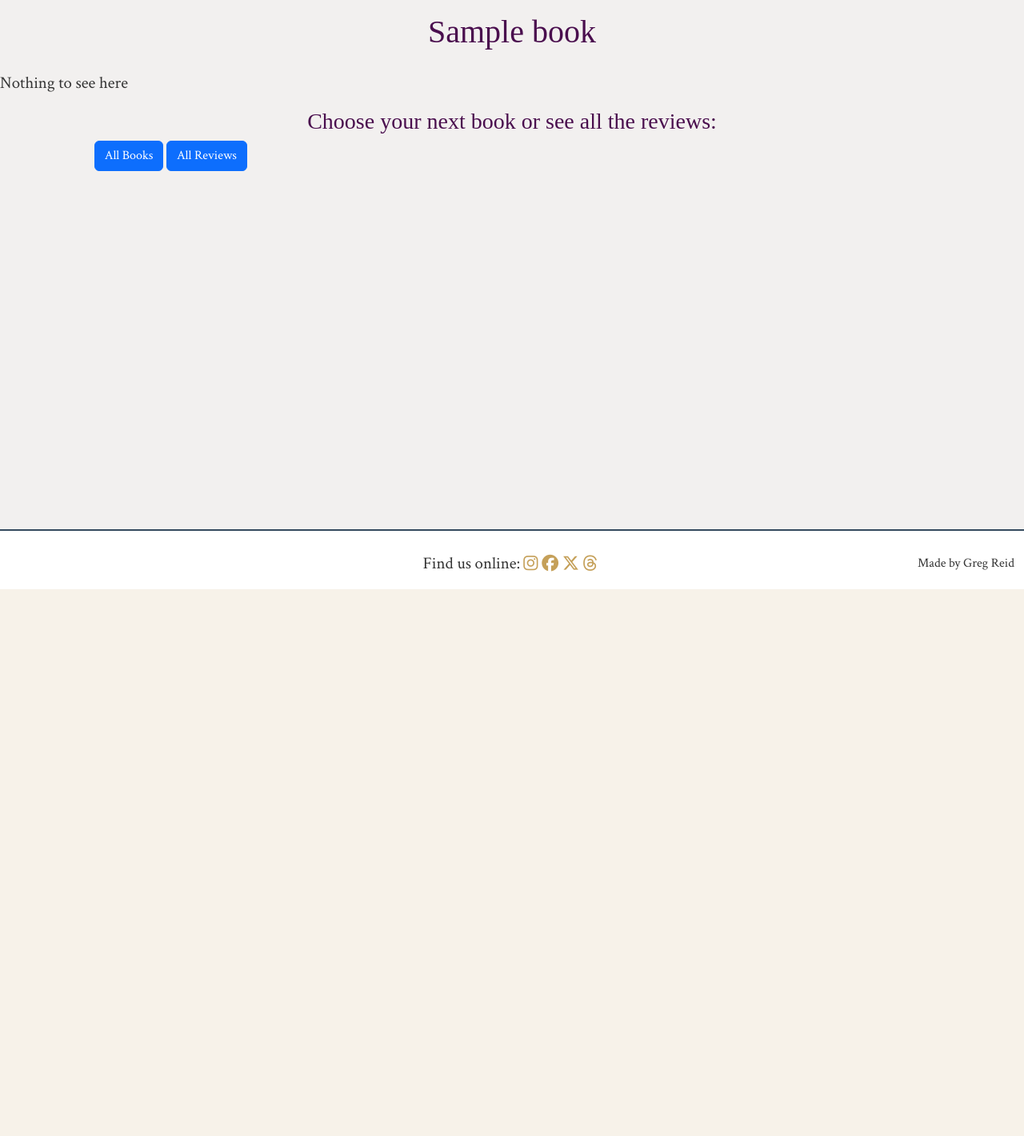
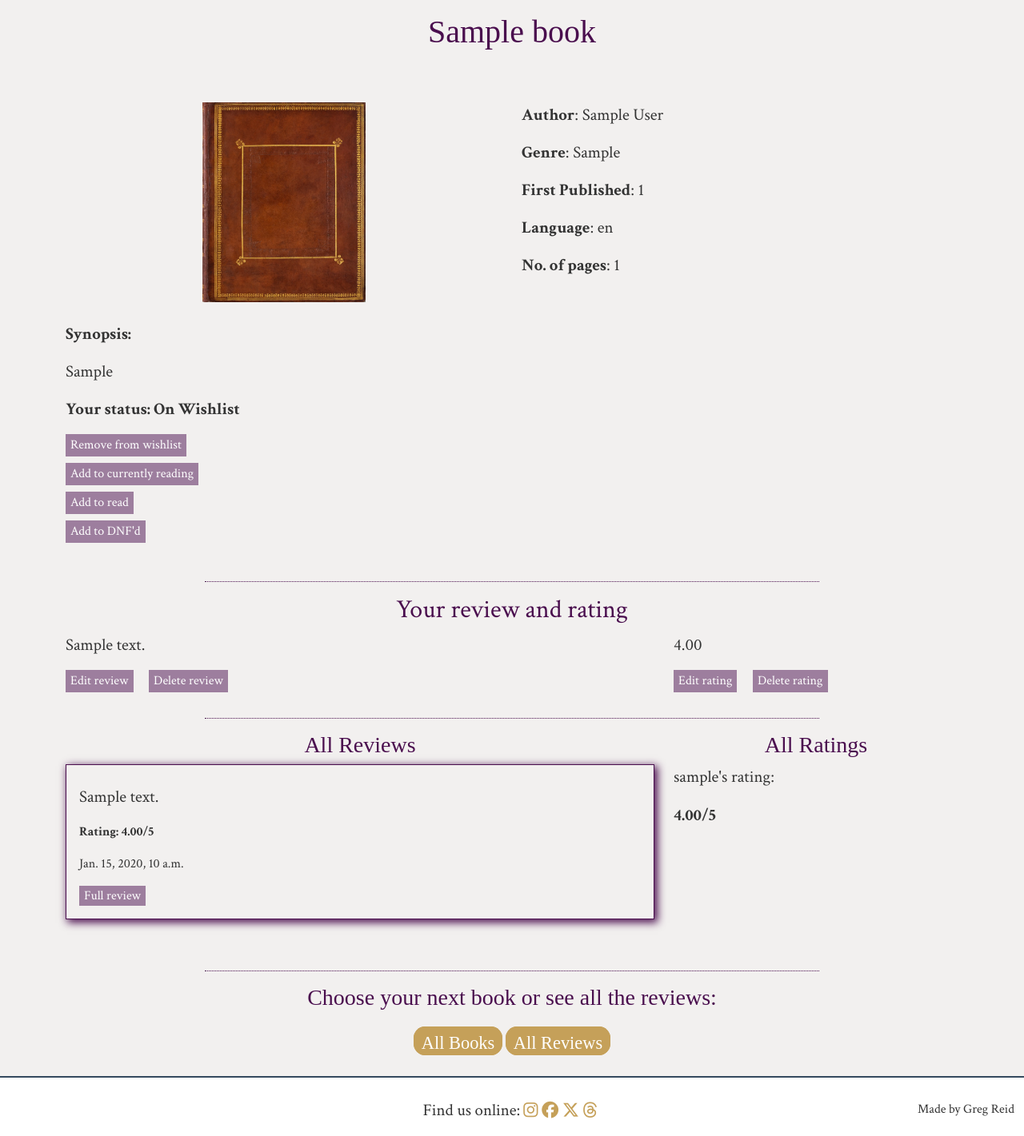
Before and after one commit to Greggy1234/The-Book-Collective, a Django app: a page that uses book/templates/book/book-detail.html in a window 1280 px wide. Shown: the part 63-1484 px from the top of the page at 80% size. Before the commit the page ends 800 px from the top, so only its background shows below. Run offline with Django 5.2, Linux system fonts and the light colour scheme; a user stored in the database is signed in; tables that the repository leaves empty hold one stand-in row (values such as "Sample post"); some libraries are stand-ins or nearby versions; some web fonts are replaced.

Commit message:
Style book detail page and create add review and add rating functionality to that page

```diff
--- a/book/templates/book/book-detail.html
+++ b/book/templates/book/book-detail.html
@@ -1,5 +1,6 @@
 {% extends "base.html" %}
 {% load static %}
+{% load crispy_forms_tags %}
 
 {% block content %}
 <!-- book-detail.hmtl code starts here -->
@@ -7,20 +8,151 @@
     <h1>{{ book.title }}</h1>
 </div>
 <!-- Book detail -->
-<P>Nothing to see here</P>
-
-<div class="text-center">
-    <h3>Choose your next book or see all the reviews:</h3>
-    <div class="container-fluid">
+<div class="py-3">
+    <div class="container">
         <div class="row">
-            <div class="col-4 justify-content-center">
-                <a class="btn btn-primary" aria-label="Link to go to the all reviews page"
-                    href="{% url 'book_overview' %}">All Books</a>
-                <a class="btn btn-primary" aria-label="Link to go to the all reviews page"
-                    href="{% url 'all_reviews' %}">All Reviews</a>
+            <div class="col-12 col-sm-6 py-4">
+                <div class="book-info-image-container text-center">
+                    {% if 'placeholder' not in book.front_cover.url %}
+                    <img class="card-img-top" src=" {{ book.front_cover.url }}" alt="{{ book.title }}">
+                    {% else %}
+                    <img class="card-img-top" src="{% static 'images/placeholder.webp' %}" alt="placeholder image">
+                    {% endif %}
+                </div>
+            </div>
+            <div class="col-12 col-sm-6 text-center text-sm-start pt-4 text-center">
+                <p><span class="bold">Author{% if book.author.all.count > 1 %}s{% endif %}</span>:
+                    {{ book.author.all|join:", " }}</p>
+                <p><span class="bold">Genre{% if book.genres.all.count > 1 %}s{% endif %}</span>:
+                    {{ book.genres.all|join:", " }}</p>
+                <p><span class="bold">First Published</span>: {{ book.published }}</p>
+                <p><span class="bold">Language</span>: {{ book.language }}</p>
+                <p><span class="bold">No. of pages</span>: {{ book.pages}}</p>
+            </div>
+            <div class="col-12 text-start">
+                <p class="bold">Synopsis:</p>
+                <p>{{ book.synopsis }}</p>
+                <p class="bold">Your status: {{ user_status.get_status_display }}</p>
+            </div>
+        </div>
+        <div class="row mb-2">
+            <div class="col-12 mb-2">
+                {% if user_status.status == 1 %}
+                <button class="button-2 me-3 border-0">Remove from wishlist</button>
+                {% else %}
+                <button class="button-2 me-3 border-0">Add to wishlist</button>
+                {% endif %}
+            </div>
+            <div class="col-12 mb-2">
+                {% if user_status.status == 2 %}
+                <button class="button-2 me-3 border-0">Remove from currently reading</button>
+                {% else %}
+                <button class="button-2 me-3 border-0">Add to currently reading</button>
+                {% endif %}
+            </div>
+            <div class="col-12 mb-2">
+                {% if user_status.status == 3 %}
+                <button class="button-2 me-3 border-0">Remove from read</button>
+                {% else %}
+                <button class="button-2 me-3 border-0">Add to read</button>
+                {% endif %}
+            </div>
+            <div class="col-12 mb-2">
+                {% if user_status.status == 4 %}
+                <button class="button-2 me-3 border-0">Remove from DNF'd</button>
+                {% else %}
+                <button class="button-2 me-3 border-0">Add to DNF'd</button>
+                {% endif %}
             </div>
         </div>
     </div>
 </div>
-<!-- boook-details.hmtl code ends here -->
+<div class="d-flex justify-content-center">
+    <hr>
+</div>
+<!-- User's rating and review. Options to add if they don't have one-->
+<h2 class="text-center">Your review and rating</h2>
+<div class="container">
+    <div class="row">
+        <div class="col-12 col-md-8 mb-3">
+            {% if user_review %}
+            <p>{{ user_review.review|truncatechars:100 }}</p>
+            <button class="button-2 me-3 border-0">Edit review</button>
+            <button class="button-2 me-3 border-0">Delete review</button>
+            {% else %}
+            <form id="add_review_form" method="POST" action="{% url 'add_review' slug=book.slug %}">
+                {{ add_review_form | crispy }}
+                {% csrf_token %}
+                <button type="submit" class="button">Add Review</button>
+            </form>
+            {% endif %}
+        </div>
+        <div class="col-12 col-md-4 mb-3">
+            {% if user_rating %}
+            <p>{{ user_rating.rating }}</p>
+            <button class="button-2 me-3 border-0">Edit rating</button>
+            <button class="button-2 me-3 border-0">Delete rating</button>
+            {% else %}
+            <form id="add_review_form" method="POST" action="{% url 'add_rating' slug=book.slug %}">
+                {{ add_rating_form | crispy }}
+                {% csrf_token %}
+                <button type="submit" class="button">Add Rating</button>
+            </form>
+            {% endif %}
+        </div>
+    </div>
+</div>
+<div class="d-flex justify-content-center">
+    <hr>
+</div>
+<!-- All reviews and ratings -->
+<div class="container">
+    <div class="row">
+        <div class="col-12 col-md-8">
+            <h3 class="text-center">All Reviews</h3>
+            {% for review in review %}
+            <div class="review-box mb-5 pt-4 px-3 text-start">
+                <p>{{ review.review|truncatechars:100 }}</p>
+                {% if review.rating_with_review %}
+                <p class="p-small bold">Rating: {{ review.rating_with_review.rating }}/5</p>
+                {% else %}
+                <p class="p-small bold">No rating given</p>
+                {% endif %}
+                <p class="p-small">{{ review.created_on }}</p>
+                <div class="mb-3">
+                    <a href="{% url 'review_detail' slug=review.slug %}" class="button-2">Full review</a>
+                </div>
+            </div>
+            {% empty %}
+            <p>No reviews yet</p>
+            {% endfor %}
+        </div>
+        <div class="col-12 col-md-4">
+            <h3 class="text-center">All Ratings</h3>
+            {% for rating in rating %}
+            <p>{{ rating.author.username}}'s rating:</p>
+            <p class="bold">{{ rating.rating }}/5</p>
+            {% empty %}
+            <p>No ratings yet</p>
+            {% endfor %}
+        </div>
+    </div>
+</div>
+<div class="d-flex justify-content-center">
+    <hr>
+</div>
+<div class="text-center pb-4">
+    <h3 class="pb-3">Choose your next book or see all the reviews:</h3>
+    <div class="container-fluid">
+        <div class="row justify-content-center">
+            <div class="col-4">
+                <a class="button" aria-label="Link to go to the all reviews page" href="{% url 'book_overview' %}">All
+                    Books</a>
+                <a class="button" aria-label="Link to go to the all reviews page" href="{% url 'all_reviews' %}">All
+                    Reviews</a>
+            </div>
+        </div>
+    </div>
+</div>
+<!-- book-details.hmtl code ends here -->
 {% endblock content %}
--- a/book/views.py
+++ b/book/views.py
@@ -95,10 +95,15 @@ def book_detail(request, slug):
     user_rating = book.book_rating.filter(object=book, author=request.user).first()
     user_status = book.book_status.filter(object=book, author=request.user).first()
 
+    add_review_form = ReviewForm()
+    add_rating_form = RatingForm()
+
     return render(
         request,
         "book/book-detail.html",
         {
+            "add_review_form": add_review_form,
+            "add_rating_form": add_rating_form,
             "book": book,
             "rating": rating,
             "review": review,
--- a/reviews/templates/review/index.html
+++ b/reviews/templates/review/index.html
@@ -59,9 +59,8 @@
                         <div class="card-body mx-0 px-1">
                             <div class="image-container pb-2">
                                 <a href="{% url 'book_detail' slug=book.object.slug %}">
-                                    {% if book.front_cover %}
-                                    <img class="card-img-top" src=" {{ book.featured_image.url }}"
-                                        alt="{{ book.title }}">
+                                    {% if 'placeholder' not in book.front_cover.url %}
+                                    <img class="card-img-top" src=" {{ book.front_cover.url }}" alt="{{ book.title }}">
                                     {% else %}
                                     <img class="card-img-top" src="{% static 'images/placeholder.webp' %}"
                                         alt="placeholder image">
--- a/reviews/templates/review/review-detail.html
+++ b/reviews/templates/review/review-detail.html
@@ -1,5 +1,6 @@
 {% extends "base.html" %}
 {% load static %}
+{% load crispy_forms_tags %}
 
 {% block content %}
 <!-- reviews-details.hmtl code starts here -->
@@ -45,8 +46,8 @@
             <div class="col-12 col-sm-6 py-4">
                 <div class="book-info-image-container">
                     <a href="{% url 'book_detail' slug=review.object.slug %}">
-                        {% if book.front_cover %}
-                        <img class="card-img-top" src=" {{ review.object.featured_image.url }}" alt="{{ review.object.title }}">
+                        {% if 'placeholder' not in book.front_cover.url %}
+                        <img class="card-img-top" src=" {{ review.object.front_cover.url }}" alt="{{ review.object.title }}">
                         {% else %}
                         <img class="card-img-top" src="{% static 'images/placeholder.webp' %}" alt="placeholder image">
                         {% endif %}
--- a/status/models.py
+++ b/status/models.py
@@ -13,7 +13,7 @@ class Status(models.Model):
     STATUS_OPTION = ((1, "On Wishlist"),
                      (2, "Currently Reading"),
                      (3, "Read"),
-                     (4, "Did Not Finished"))
+                     (4, "Did Not Finish"))
     object = models.ForeignKey(
         Book, on_delete=models.CASCADE, related_name="book_status"
     )
```
Also changed, not shown: status/templates/status/profile.html (+10 -10 lines), status/migrations/0005_alter_status_status.py (added).
